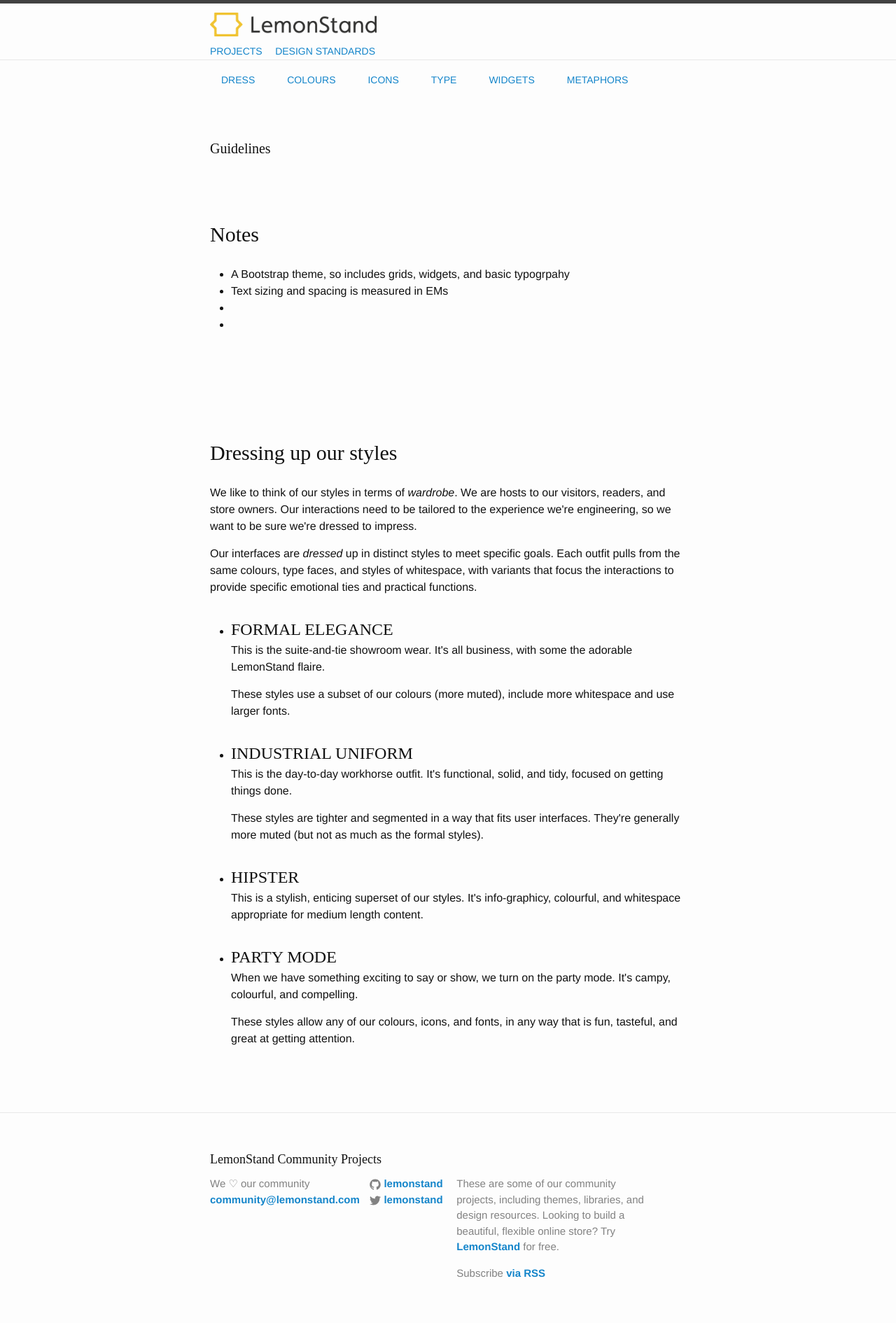
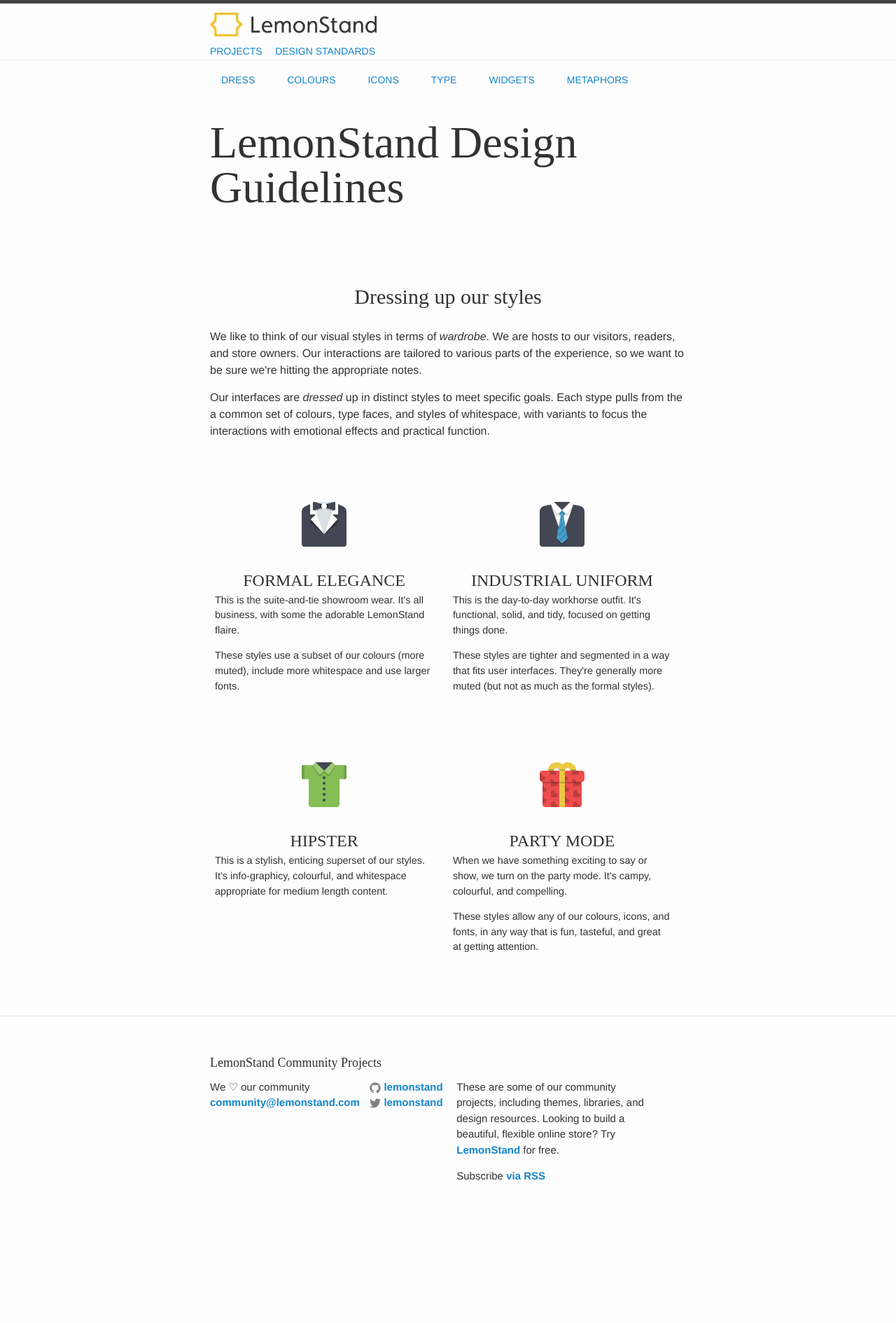
Before and after one commit to lemonstand/lemonstand.github.com, a Jekyll site: the page built from _guidelines/index.html, in a window 1280 px wide. Shown: the whole page at 70% size. Built offline with Jekyll 4.4.1, drawn with Linux system fonts in a browser that asks for light colours; nearby versions of some CDN libraries; after the commit the page ends 1752 px from its top, so only the background shows below that.

Commit message:
Adds styles to the "dress" section.

```diff
--- a/_guidelines/dress-template.html
+++ b/_guidelines/dress-template.html
@@ -1,28 +1,32 @@
 <h2><a id="dress"></a> Dressing up our styles</h2>
 
-<p>We like to think of our styles in terms of <em>wardrobe</em>. We are hosts to our visitors, readers, and store owners. Our interactions need to be tailored to the experience we're engineering, so we want to be sure we're dressed to impress.</p>
+<p>We like to think of our visual styles in terms of <em>wardrobe</em>. We are hosts to our visitors, readers, and store owners. Our interactions are tailored to various parts of the experience, so we want to be sure we're hitting the appropriate notes.</p>
 
-<p>Our interfaces are <em>dressed</em> up in distinct styles to meet specific goals. Each outfit pulls from the same colours, type faces, and styles of whitespace, with variants that focus the interactions to provide specific emotional ties and practical functions.</p>
+<p>Our interfaces are <em>dressed</em> up in distinct styles to meet specific goals. Each stype pulls from the a common set of colours, type faces, and styles of whitespace, with variants to focus the interactions with emotional effects and practical function.</p>
 
 <ul class="dress-overview">
     <li>
+        <img src="/assets/tuxedo.png" alt="Formal">
         <h3>Formal elegance</h3>
         <p>This is the suite-and-tie showroom wear. It's all business, with some the adorable LemonStand flaire.</p>
         <p>These styles use a subset of our colours (more muted), include more whitespace and use larger fonts.</p>
     </li>
 
     <li>
+        <img src="/assets/suit.png" alt="">
         <h3>Industrial uniform</h3>
         <p>This is the day-to-day workhorse outfit. It's functional, solid, and tidy, focused on getting things done.</p>
         <p>These styles are tighter and segmented in a way that fits user interfaces. They're generally more muted (but not as much as the formal styles).</p>
     </li>
 
     <li>
+        <img src="/assets/shirt.png" alt="">
         <h3>Hipster</h3>
         <p>This is a stylish, enticing superset of our styles. It's info-graphicy, colourful, and whitespace appropriate for medium length content.</p>
     </li>
 
     <li>
+        <img src="/assets/present.png" alt="">
         <h3>Party mode</h3>
         <p>When we have something exciting to say or show, we turn on the party mode. It's campy, colourful, and compelling.</p>
         <p>These styles allow any of our colours, icons, and fonts, in any way that is fun, tasteful, and great at getting attention.</p>
--- a/_guidelines/index.html
+++ b/_guidelines/index.html
@@ -4,18 +4,10 @@
 
 <div class="guidelines" ng-app="guidelines">
 
-  <h1 class="page-heading">Guidelines</h1>
+  <h1 class="banner">LemonStand Design Guidelines</h1>
 
-  <div class="">
-    <h2>Notes</h2>
 
-    <ul>
-      <li>A Bootstrap theme, so includes grids, widgets, and basic typogrpahy</li>
-      <li>Text sizing and spacing is measured in EMs</li>
-      <li></li>
-      <li></li>
-    </ul>
-  </div>
+
   <div ng-include="'dress-template.html'"></div>
   <div ng-include="'colours-template.html'" ng-controller="colorsCtrl" >
   </div>
@@ -23,6 +15,11 @@
   <div ng-include="'icons-template.html'"></div>
   <div ng-include="'widgets-template.html'"></div>
   <div ng-include="'metaphors-template.html'"></div>
+
+  <section class="appendix">
+    <div ng-include="'guideline-notes.html'"></div>
+  </section>
+
 
 </div>
 
--- a/_sass/_lemonstand.scss
+++ b/_sass/_lemonstand.scss
@@ -12,12 +12,14 @@
 
 $bgMid: #DCDCDC;
 
+$textNormal: #323232;
 
 
 h1, h2, h3, h4, h5 {
 	font-family: "proxima-nova";
 	line-height: 100%;
 	margin: 1.5em 0 .25em;
+	color: $textNormal;
 }
 h3, h5 {
 	text-transform: uppercase;
@@ -32,6 +34,10 @@
 h2.banner {
 	font-size: 2em;
 	margin-top: 0;
+}
+
+p, li, code, pre {
+	color: $textNormal;
 }
 
 a.btn {
@@ -141,20 +147,9 @@
 
 $previewSize: 150px;
 
-div.guidelines {
-	> div {
-		clear: both;
-		padding: 3em 0;
-
-		h2 {
-			margin-bottom: 1em;
-		}
-
-	}
-}
-
 div.guide-category {
 	clear: both;
+	padding-bottom: 2em;
 
 	> h3 {
 		font-weight: bold;
@@ -164,6 +159,7 @@
 		position: relative;
 		padding-left: 0; margin-left: 0;
 		clear: both;
+		overflow: hidden;
 
 		li {
 			position: relative;
@@ -209,3 +205,42 @@
 		}
 	}
 }
+
+
+div.guidelines {
+	> div {
+		clear: both;
+		padding: 3em 0;
+
+		h2 {
+			margin-bottom: 1em;
+			text-align: center;
+		}
+
+	}
+
+
+	ul.dress-overview {
+		position: relative; left: -1%;
+		width: 102%;
+		margin: 0; padding: 2em 0 0;
+		overflow: visible;
+
+
+		> li {
+			list-style-type: none;
+			margin: 5% 1%; padding: 1%;
+			float: left;
+			width: 47%;
+			display: inline-block;
+			text-align: center;
+
+			p {
+				text-align: left;
+				font-size: .9em;
+			}
+
+		}
+
+	}
+}
```
